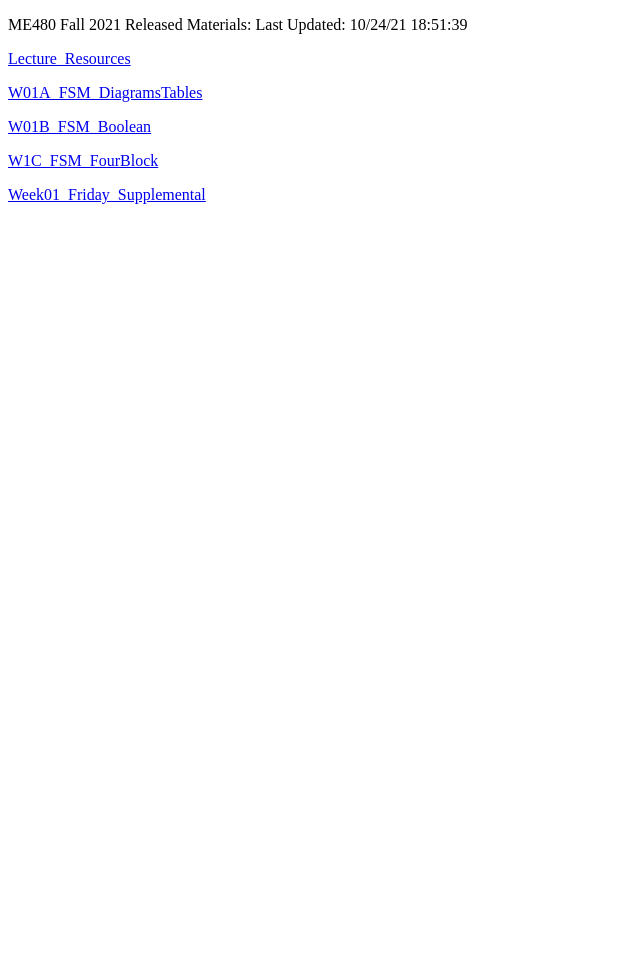
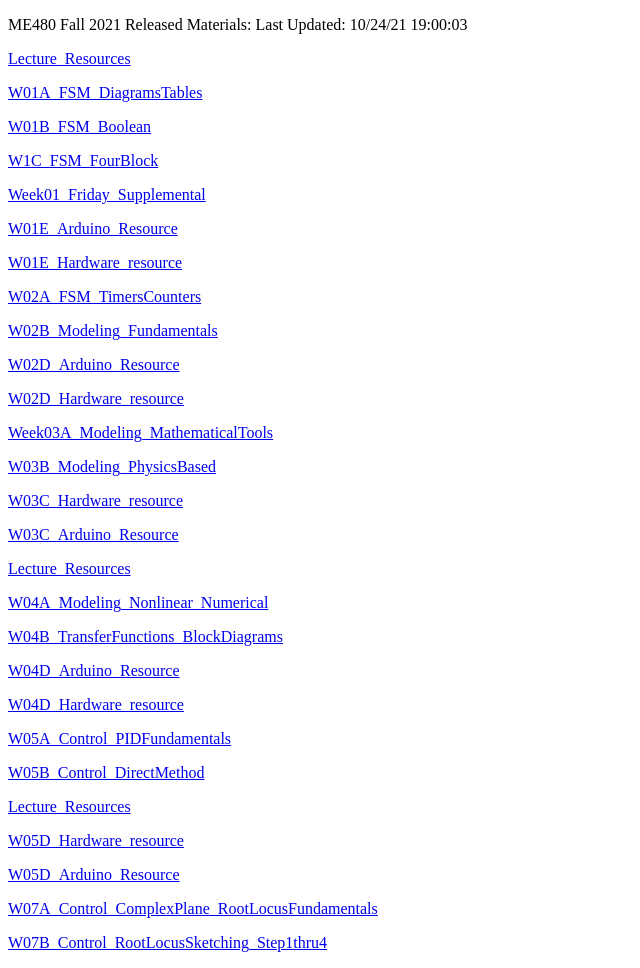
Before and after one commit to Alexanderallenbrown/ME480_FA21_Students, a plain HTML site: page docs/index.html in a window 1280 px wide. Shown: the whole page, without its empty margins (0-640 px from the left). Before the commit the page ends 800 px from the top, so only its background shows below. Drawn offline with Linux system fonts and the light colour scheme.

Commit message:
8A still no

```diff
--- a/docs/index.html
+++ b/docs/index.html
@@ -2,7 +2,7 @@
 <!DOCTYPE html>
 <html>
 <head></head>
-<body><p>ME480 Fall 2021 Released Materials: Last Updated:    10/24/21 18:51:39</p>
+<body><p>ME480 Fall 2021 Released Materials: Last Updated:    10/24/21 19:00:03</p>
 
 <p>
 <a href=W01F_Lecture_Resources/Lecture_Resources.html>Lecture_Resources</a>
@@ -19,3 +19,69 @@
 <p>
 <a href=W01D_FSM_Optional_Practice/Week01_Friday_Supplemental.html>Week01_Friday_Supplemental</a>
 </p>
+<p>
+<a href=W01E_Implementation_Resources/W01E_Arduino_Resource.html>W01E_Arduino_Resource</a>
+</p>
+<p>
+<a href=W01E_Implementation_Resources/W01E_Hardware_resource.html>W01E_Hardware_resource</a>
+</p>
+<p>
+<a href=W02A_FSM_TimersCounters/W02A_FSM_TimersCounters.html>W02A_FSM_TimersCounters</a>
+</p>
+<p>
+<a href=W02B_Modeling_Fundamentals/W02B_Modeling_Fundamentals.html>W02B_Modeling_Fundamentals</a>
+</p>
+<p>
+<a href=W02D_Implementation_Resources/W02D_Arduino_Resource.html>W02D_Arduino_Resource</a>
+</p>
+<p>
+<a href=W02D_Implementation_Resources/W02D_Hardware_resource.html>W02D_Hardware_resource</a>
+</p>
+<p>
+<a href=W03A_Modeling_MathematicalTools/Week03A_Modeling_MathematicalTools.html>Week03A_Modeling_MathematicalTools</a>
+</p>
+<p>
+<a href=W03B_Modeling_PhysicsBased/W03B_Modeling_PhysicsBased.html>W03B_Modeling_PhysicsBased</a>
+</p>
+<p>
+<a href=W03C_Implementation_Resources/W03C_Hardware_resource.html>W03C_Hardware_resource</a>
+</p>
+<p>
+<a href=W03C_Implementation_Resources/W03C_Arduino_Resource.html>W03C_Arduino_Resource</a>
+</p>
+<p>
+<a href=W03D_Lecture_Resources/Lecture_Resources.html>Lecture_Resources</a>
+</p>
+<p>
+<a href=W04A_Nonlinear_Numerical/W04A_Modeling_Nonlinear_Numerical.html>W04A_Modeling_Nonlinear_Numerical</a>
+</p>
+<p>
+<a href=W04B_Modeling_TransferFunctions_BlockDiagrams/W04B_TransferFunctions_BlockDiagrams.html>W04B_TransferFunctions_BlockDiagrams</a>
+</p>
+<p>
+<a href=W04D_Implementation_Resources/W04D_Arduino_Resource.html>W04D_Arduino_Resource</a>
+</p>
+<p>
+<a href=W04D_Implementation_Resources/W04D_Hardware_resource.html>W04D_Hardware_resource</a>
+</p>
+<p>
+<a href=W05A_Control_PIDFundamentals/W05A_Control_PIDFundamentals.html>W05A_Control_PIDFundamentals</a>
+</p>
+<p>
+<a href=W05B_Control_DirectMethod/W05B_Control_DirectMethod.html>W05B_Control_DirectMethod</a>
+</p>
+<p>
+<a href=W05C_Phase1_Lecture_Resources/Lecture_Resources.html>Lecture_Resources</a>
+</p>
+<p>
+<a href=W05D_Implementation_Resources/W05D_Hardware_resource.html>W05D_Hardware_resource</a>
+</p>
+<p>
+<a href=W05D_Implementation_Resources/W05D_Arduino_Resource.html>W05D_Arduino_Resource</a>
+</p>
+<p>
+<a href=W07A_Control_ComplexPlane_RootLocusFundamentals/W07A_Control_ComplexPlane_RootLocusFundamentals.html>W07A_Control_ComplexPlane_RootLocusFundamentals</a>
+</p>
+<p>
+<a href=W07B_Control_RootLocusSketching_Steps1thru4/W07B_Control_RootLocusSketching_Step1thru4.html>W07B_Control_RootLocusSketching_Step1thru4</a>
+</p>
```
Also changed, not shown: 2 other files.
